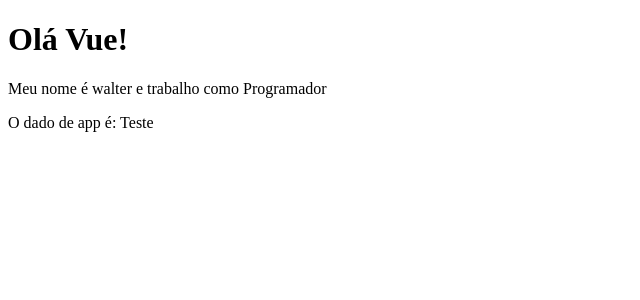
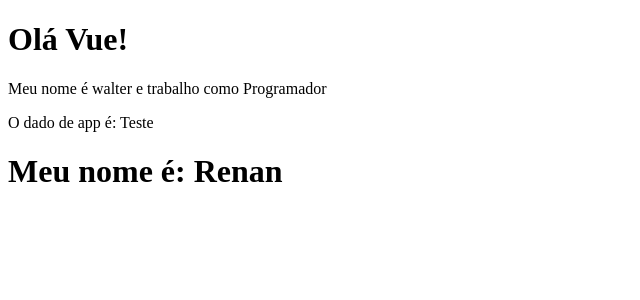
Before and after one commit to walterrodriguesjr/Matheus-Battisti-vue-3, a Vue app in the folder 2_projeto_vue/: page / in a window 1280 px wide. Shown: the top 300 px of the page, without its empty margins (0-640 px from the left). Built offline with nearby package versions, Linux system fonts and the light colour scheme.

Commit message:
aula-7-ok

```diff
--- a/2_projeto_vue/src/App.vue
+++ b/2_projeto_vue/src/App.vue
@@ -2,6 +2,7 @@
 <div>
   <PrimeiroComponente />
   <p>O dado de app é: {{testando}}</p>
+  <LifeCycle />
   </div>
 
 </template>
@@ -9,12 +10,14 @@
 <script>
 
 import PrimeiroComponente from './components/PrimeiroComponente.vue'
+import LifeCycle from "./components/LifeCycle.vue";
 
 
 export default {
     name: "App",
     components: {
-        PrimeiroComponente
+        PrimeiroComponente,
+        LifeCycle
     },
 
     data(){
--- /dev/null
+++ b/2_projeto_vue/src/components/LifeCycle.vue
@@ -0,0 +1,23 @@
+
+
+<template>
+    <h1>Meu nome é: {{ nome }}</h1>
+</template>
+
+<script>
+export default {
+    name: 'LifeCycle',
+    data(){
+        return {
+            nome: 'Ainda não sei'
+        }
+    },
+
+    created(){
+        this.nome = 'Walter'
+    },
+    mounted() {
+        this.nome = 'Renan'
+    }
+}
+</script>
```
Also changed, not shown: 1 other file (tests, documents, lock files or other folders).
